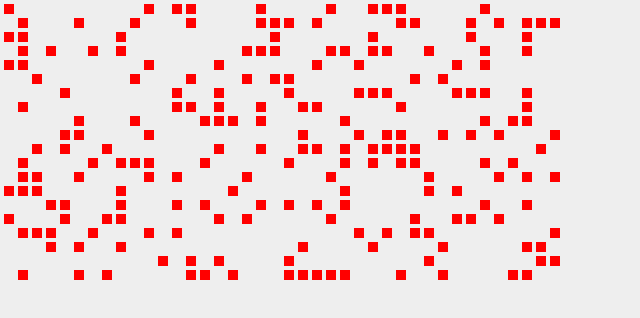
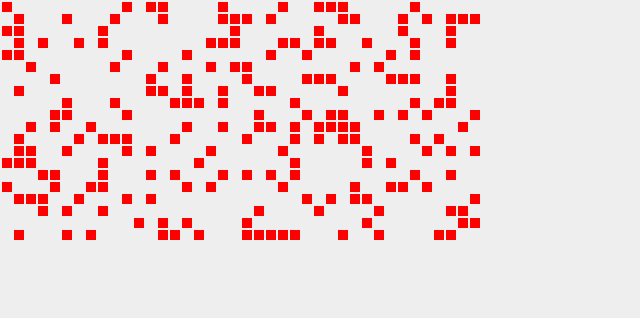
Before and after one commit to selva-oscura/ng-conway, an Angular app: page / in a window 1280 px wide. Shown: the top 318 px of the page, without its empty margins (0-640 px from the left). Built offline with nearby package versions, Linux system fonts and the light colour scheme.

Commit message:
reduce margins/padding

```diff
--- a/src/app/app.component.scss
+++ b/src/app/app.component.scss
@@ -1,7 +1,7 @@
 .grid {
   display: flex;
   flex-direction: column;
-  padding: 2px;
+  padding: 1px;
 
   .row {
     display: flex;
--- a/src/app/cell/cell.component.scss
+++ b/src/app/cell/cell.component.scss
@@ -1,6 +1,6 @@
 div {
   height: 10px;
-  margin: 2px;
+  margin: 1px;
   width: 10px;
 
   &.alive {
```
